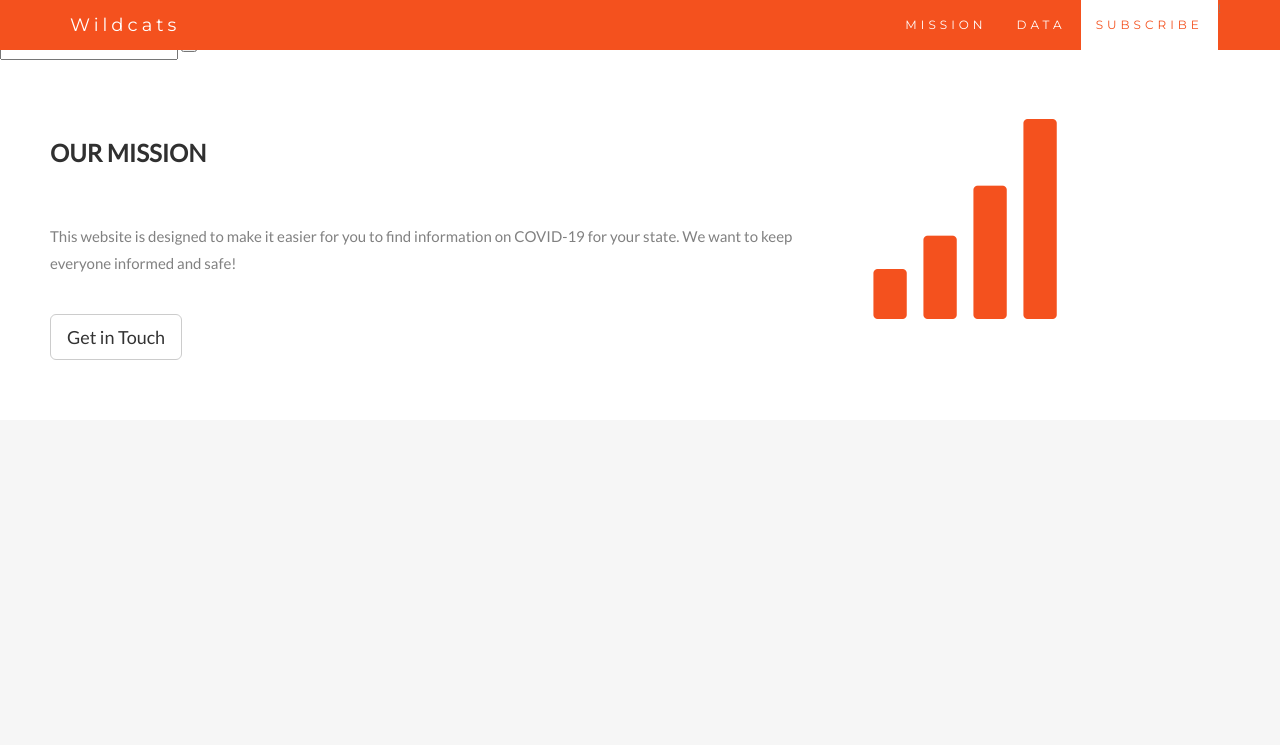
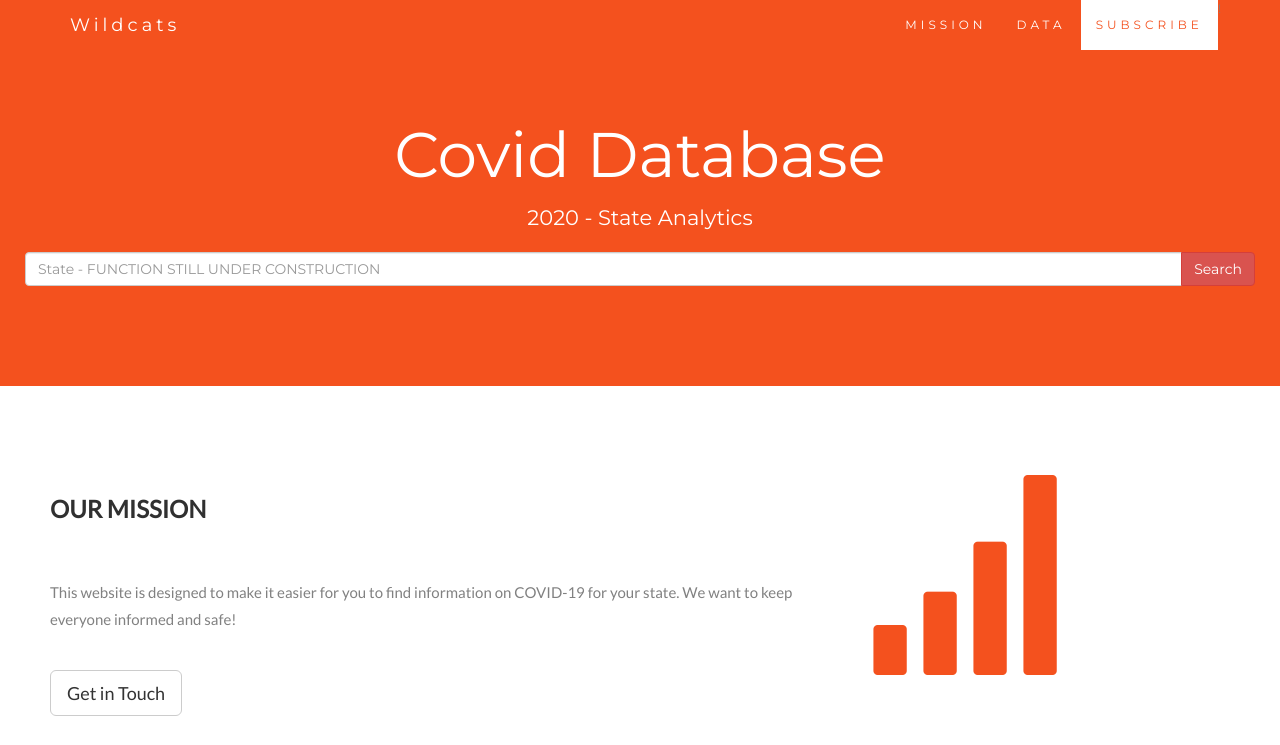
Before and after one commit to ryanmgds/P4-Wildcats, a Flask app: page / in a window 1280 px wide. Shown: the top 745 px of the page. Run offline with Flask 2, Linux system fonts and the light colour scheme; some libraries are stand-ins or nearby versions.

Commit message:
changed search bar back

```diff
--- a/templates/home.html
+++ b/templates/home.html
@@ -216,27 +216,17 @@
 
 <body>
 
-<!-- Navbar items -->
-<div id="navlist">
-  <a href="#">California</a>
-  <a href="#">Our Products</a>
-  <a href="#">Careers</a>
-  <a href="#">About Us</a>
-  <a href="#">Contact Us</a>
-
-  <!-- seach bar right align -->
-  <div class="search">
-    <form action="#">
-      <input type="text"
-             placeholder=" Search Courses"
-             name="search">
-      <button>
-        <i class="fa fa-search"
-           style="font-size: 18px;">
-        </i>
-      </button>
-    </form>
-  </div>
+<div class="jumbotron text-center">
+  <h1>Covid Database</h1>
+  <p>2020 - State Analytics </p>
+  <form>
+    <div class="input-group">
+      <input class="form-control" size="50" placeholder="State - FUNCTION STILL UNDER CONSTRUCTION">
+      <div class="input-group-btn">
+        <button type="button" class="btn btn-danger">Search</button>
+      </div>
+    </div>
+  </form>
 </div>
 
 <!-- Container (About Section) -->
```
